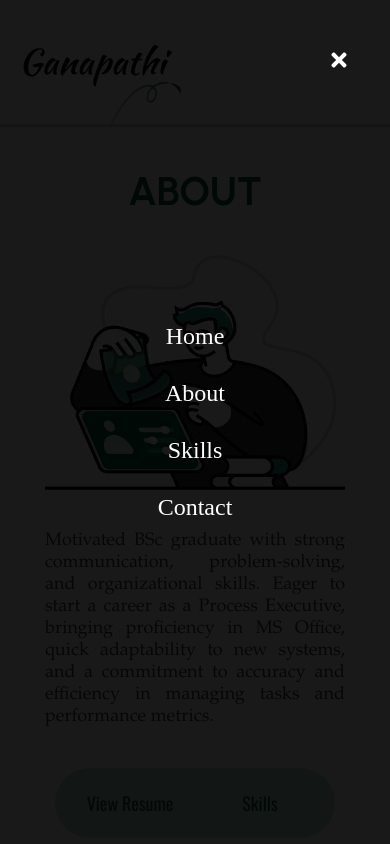
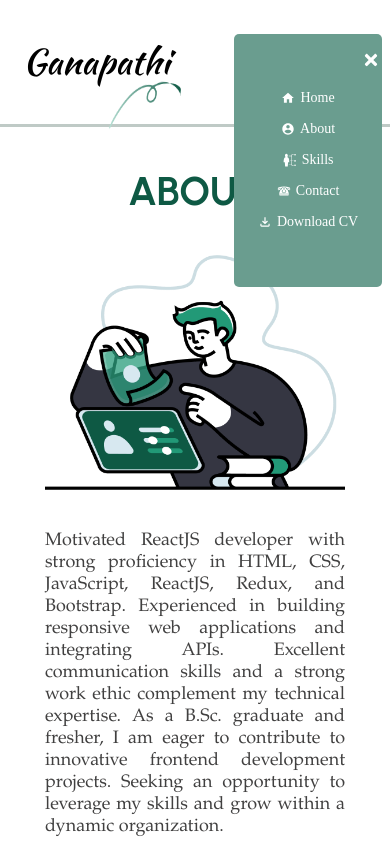
Before and after one commit to Ganapathinakkina/my-portfolio, a React (Create React App) app: page /about in a window 390 px wide. Both pictures are taken after a click on the element 339 px from the left and 61 px from the top of the page. Shown: the top 844 px of the page. Built offline with nearby package versions, Linux system fonts and the light colour scheme; a web font is replaced by a local one.

Commit message:
hamburger changes

```diff
--- a/src/Components/Navbar/Navbar.css
+++ b/src/Components/Navbar/Navbar.css
@@ -50,12 +50,23 @@
     font-family: "Inria Serif", serif;
     font-size: 22px;
     color: grey;
+    display: flex;
+    justify-content: center;
+    align-items: center;
+    gap: 5px;
+}
+
+.menu a #menu-icons{
+    display: none;
 }
 
 .menu a:hover {
     font-size: 28px;
     color: #0e5944b9;
     transition: all ease-in 0.2s;
+}
+#downloadCV-resp{
+    display: none;
 }
 
 
@@ -77,6 +88,11 @@
     gap: 10px;
     background-image: linear-gradient(to right, #0E5944, #82DEC4);
     cursor: pointer;
+}
+
+.cvButton button:hover{
+    scale: 1.1;
+    transition: all ease-in-out 0.2s;
 }
 
 
@@ -110,8 +126,8 @@
 
 
     .menu{
-        width: 100%;
-        height: 100vh;
+        width: 30%;
+        height: 29vh;
         position: absolute;
         z-index: -1;
         top: 0;
@@ -120,13 +136,37 @@
         align-items: center;
         flex-direction: column;
         gap: 30px;
-        /* background-color: rgb(36, 35, 35); */
         color: white;
-        background-color: rgb(0, 0, 0, 0.9 );
+        background-color: #6a9d8f;
+        border-radius: 5px;
     }
     .menu a {
-        font-size: 24px;
+        font-size: 20px;
         color: white;
+    }
+    .menu a:hover {
+        scale: 0.5;
+        transition: all ease-in-out 0.3s;
+        color: rgb(245, 213, 95);
+    }
+
+    .menu a #menu-icons{
+        display: block;
+    }
+
+    #downloadCV-resp{
+        display: flex;
+        font-size: 18px;
+    }
+    #downloadCV-resp #menu-icons{
+        display: block;
+        /* flex-direction: column; */
+        gap: 10px;
+    }
+    #downloadCV-resp:hover{
+        scale: 1;
+        transition: all ease-in-out 0.1s;
+        color: blue;
     }
 
     .hamburger{
@@ -135,7 +175,9 @@
     }
 
     .active {
-        left: 0;
+        top: 5vh;
+        left: 65%;
+        color: black;
     }
 
     .cvButton {
@@ -152,9 +194,9 @@
     }
 }
 
-@media(max-width:750px){
+@media(max-width:600px){
     .navbar {
-        padding: 30px 40px 30px 50px;
+        padding: 30px 10px 30px 50px;
     }
     .title img {
         width: 70px;
@@ -164,4 +206,42 @@
     .title {
         width: 28%;
     }
+    .menu{
+        gap: 15px;
+        height: 22vh;
+    }
+    .menu a {
+        font-size: 16px;
+    }
+    /* .menu a:hover {
+        scale: 0.5;
+    } */
+    .active {
+        left: 70%;
+    }
 }
+@media(max-width:460px){
+    .navbar {
+        padding: 30px 10px 30px 50px;
+    }
+    .menu{
+        width: 38%;
+        height: 30vh;
+    }
+    .menu a {
+        font-size: 14px;
+    }
+    #downloadCV-resp{
+        font-size: 14px;
+    }
+    .active {
+        top: 4vh;
+        left: 60%;
+    }
+}
+@media(max-width:360px){
+    .menu{
+        width: 40%;
+        height: 40vh;
+    }
+}
--- a/src/Components/Navbar/Navbar.jsx
+++ b/src/Components/Navbar/Navbar.jsx
@@ -8,6 +8,12 @@ import { Link } from 'react-router-dom'
 import { toast } from "react-toastify"
 import { useState } from "react";
 import { FaBars, FaTimes } from "react-icons/fa";
+
+import { MdHome } from "react-icons/md";
+import { IoMdContact } from "react-icons/io";
+import { GiSkills } from "react-icons/gi";
+import { GiRotaryPhone } from "react-icons/gi";
+import { MdOutlineFileDownload } from "react-icons/md";
 
 
 const Navbar = () => {
@@ -67,10 +73,12 @@ const Navbar = () => {
         <img src={LogoImg} alt="" />
       </div>
       <div className={click ? "menu active" : "menu"}>
-        <Link to="/">Home</Link>
-        <Link to="/about">About</Link>
-        <Link to="/skills">Skills</Link>
-        <Link to="/contact">Contact</Link>
+        <Link to="/"> <MdHome id="menu-icons"/> Home</Link>
+        <Link to="/about"> <IoMdContact id="menu-icons"/> About</Link>
+        <Link to="/skills"> <GiSkills id="menu-icons"/> Skills</Link>
+        <Link to="/contact"> <GiRotaryPhone id="menu-icons"/> Contact</Link>
+        <a id="downloadCV-resp" onClick={handleDownload}> <MdOutlineFileDownload id="menu-icons"/> Download CV </a>
+
 
       </div>
       <div className="cvButton">
@@ -81,7 +89,7 @@ const Navbar = () => {
       </div>
       <div className="hamburger" onClick={handleClick}>
         {
-          click ? (<FaTimes style={{ color: "white" }} size={22} />) :
+          click ? (<FaTimes style={{ color: "white" }} size={18} />) :
             (<FaBars style={{ color: "black" }} size={22} />)
         }
       </div>
--- a/src/Pages/About/Components/MyInfo/Myinfo.jsx
+++ b/src/Pages/About/Components/MyInfo/Myinfo.jsx
@@ -25,8 +25,13 @@ const Myinfo = () => {
                     <div className='aboutImg-responsive'>
                         <img src={AboutImg} alt="" />
                     </div>
-                    <p>Motivated BSc graduate with strong communication, problem-solving, and organizational skills. Eager to start a career as a Process Executive,
-                        bringing proficiency in MS Office, quick adaptability to new systems, and a commitment to accuracy and efficiency in managing tasks and performance metrics.</p>
+                    <p>Motivated ReactJS developer with strong proficiency in HTML, CSS,
+                        JavaScript, ReactJS, Redux, and Bootstrap. Experienced in building
+                        responsive web applications and integrating APIs. Excellent
+                        communication skills and a strong work ethic complement my technical
+                        expertise. As a B.Sc. graduate and fresher, I am eager to contribute to
+                        innovative frontend development projects. Seeking an opportunity to
+                        leverage my skills and grow within a dynamic organization.</p>
                 </div>
                 <div className="resumeButton">
                     <button onClick={openPopup}>View Resume</button>
--- a/src/Pages/Home/Components/Hero/Hero.css
+++ b/src/Pages/Home/Components/Hero/Hero.css
@@ -104,6 +104,10 @@
 
 .heroImg img {
     width: 100%;
+}
+.heroImg img:hover{
+    scale: 1.1;
+    transition: all ease-in-out 0.2s;
 }
 
 
@@ -228,6 +232,10 @@
     .heroImg-responsive img{
         width: 100%;
     }
+    .heroImg-responsive img:hover{
+        scale: 1.1;
+        transition: all ease-in-out 0.2s;
+    }
 
     .heroContainer{
         width: 100%;
@@ -255,3 +263,9 @@
         font-size: 19px;
     }
 }
+@media(max-width:360px){
+    .hero{
+        height: 90vh;
+        margin-top: 80px;
+    }
+}
```
